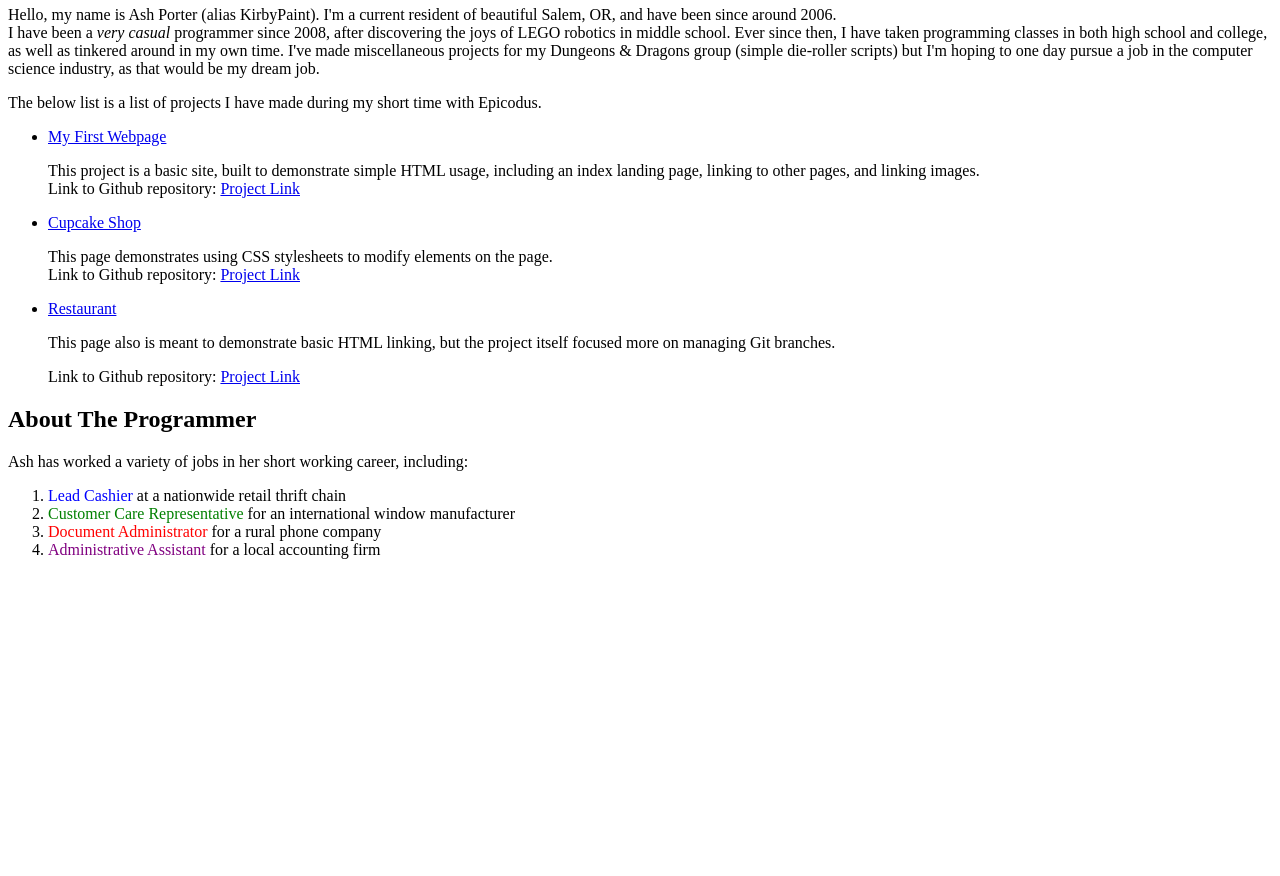
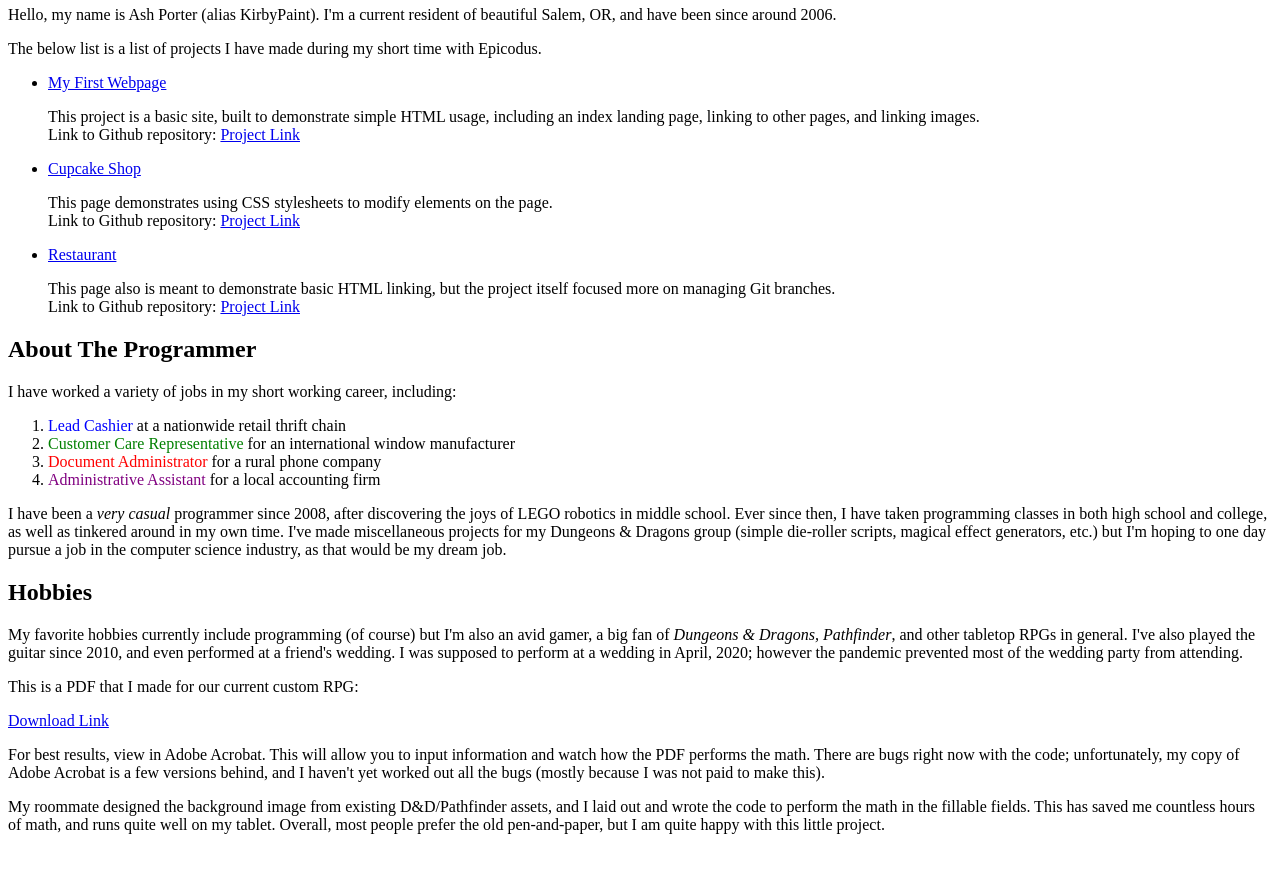
Before and after one commit to KirbyPaint/portfolio-landing-page, a plain HTML site: page index.html in a window 1280 px wide. Shown: the part 74-950 px from the top of the page. Before the commit the page ends 800 px from the top, so only its background shows below. Drawn offline with Linux system fonts and the light colour scheme.

Commit message:
add more to the About section, add pdf document I created to demonstrate some coding expertise

```diff
--- a/css/styles.css
+++ b/css/styles.css
@@ -1,5 +1,4 @@
 h1 {
   font-family: 'Courier New', Courier, monospace;
   font-weight: bold;
-  color: aqua;
 }
--- a/index.html
+++ b/index.html
@@ -28,11 +28,11 @@
 
   [X]    Your name.
   []    An image of you, or something that represents you.
-  []    A list of projects you have created with active links to their GitHub pages sites or GitHub repositories.
+  [X]    A list of projects you have created with active links to their GitHub pages sites or GitHub repositories.
   [X]    For each, include a brief description of the project and what languages it uses.
-  []    An “About Me” section.
-  []    Your background (education, job experience, or why did you decide to take a class on programming, etc).
-  []    Your current interests, hobbies, and skills.
+  [X]    An “About Me” section.
+  [X]    Your background (education, job experience, or why did you decide to take a class on programming, etc).
+  [X]    Your current interests, hobbies, and skills.
   []    A gh-pages branch so that your site may be viewed on GitHub Pages at your-username.github.io/portfolio.
 
 -->
@@ -43,10 +43,6 @@
     <!--A good image of me, probably with Maple :)-->
 
   <p>Hello, my name is Ash Porter (alias KirbyPaint). I'm a current resident of beautiful Salem, OR, and have been since around 2006.<br>
-      I have been a <em>very casual</em> programmer since 2008, after discovering the joys of LEGO robotics in middle school. Ever since then,
-      I have taken programming classes in both high school and college, as well as tinkered around in my own time. I've made miscellaneous
-      projects for my Dungeons & Dragons group (simple die-roller scripts) but I'm hoping to one day pursue a job in the
-      computer science industry, as that would be my dream job.</p>
 
   <p>The below list is a list of projects I have made during my short time with Epicodus.</p>
 
@@ -58,27 +54,35 @@
       <p>This page demonstrates using CSS stylesheets to modify elements on the page.<br>
         Link to Github repository: <a href="https://github.com/KirbyPaint/cupcakeshop">Project Link</a></p>
         <li> <a href="https://kirbypaint.github.io/restaurant/">Restaurant</a></li>
-      <p>This page also is meant to demonstrate basic HTML linking, but the project itself focused more on managing Git branches.</p>
+      <p>This page also is meant to demonstrate basic HTML linking, but the project itself focused more on managing Git branches.<br>
         Link to Github repository: <a href="https://github.com/KirbyPaint/restaurant">Project Link</a></p>
     </ul>
 
   <h2>About The Programmer</h2>
-    <p>Ash has worked a variety of jobs in her short working career, including:
+    <p>I have worked a variety of jobs in my short working career, including:</p>
       <ol>
         <li><span style="color: blue;">Lead Cashier</span> at a nationwide retail thrift chain</li>
         <li><span style="color: green;">Customer Care Representative</span> for an international window manufacturer</li>
         <li><span style="color: red;">Document Administrator</span> for a rural phone company</li>
         <li><span style="color: purple;">Administrative Assistant</span> for a local accounting firm</li>
       </ol>
+    <p>I have been a <em>very casual</em> programmer since 2008, after discovering the joys of LEGO robotics in middle school. Ever since then,
+      I have taken programming classes in both high school and college, as well as tinkered around in my own time. I've made miscellaneous
+      projects for my Dungeons & Dragons group (simple die-roller scripts, magical effect generators, etc.) but I'm hoping to one day pursue a job in the
+      computer science industry, as that would be my dream job.</p>
+
+  <h2>Hobbies</h2>
+    <p>My favorite hobbies currently include programming (of course) but I'm also an avid gamer, a big fan of <em>Dungeons & Dragons, Pathfinder</em>, and other tabletop RPGs in general. I've also played the guitar since 2010, and even performed at a friend's wedding. I was supposed to perform at a wedding in April, 2020; however the pandemic prevented most of the wedding party from attending.</p>
+
+    <p>This is a PDF that I made for our current custom RPG:</p>
+      <a href="character_sheet.pdf" download>Download Link</a>
+    <p>For best results, view in Adobe Acrobat. This will allow you to input information and watch how the PDF performs the math. There are bugs right now with the code; unfortunately, my copy of Adobe Acrobat is a few versions behind, and I haven't yet worked out all the bugs (mostly because I was not paid to make this).</p>
+    <p>My roommate designed the background image from existing D&D/Pathfinder assets, and I laid out and wrote the code to perform the math in the fillable fields. This has saved me countless hours of math, and runs quite well on my tablet. Overall, most people prefer the old pen-and-paper, but I am quite happy with this little project.</p>
 
   <strong></strong>
 
   <img>
 
   <div></div>
-
-  <span></span>
-
-
 </body>
 </html>
```
Also changed, not shown: 1 other file.
